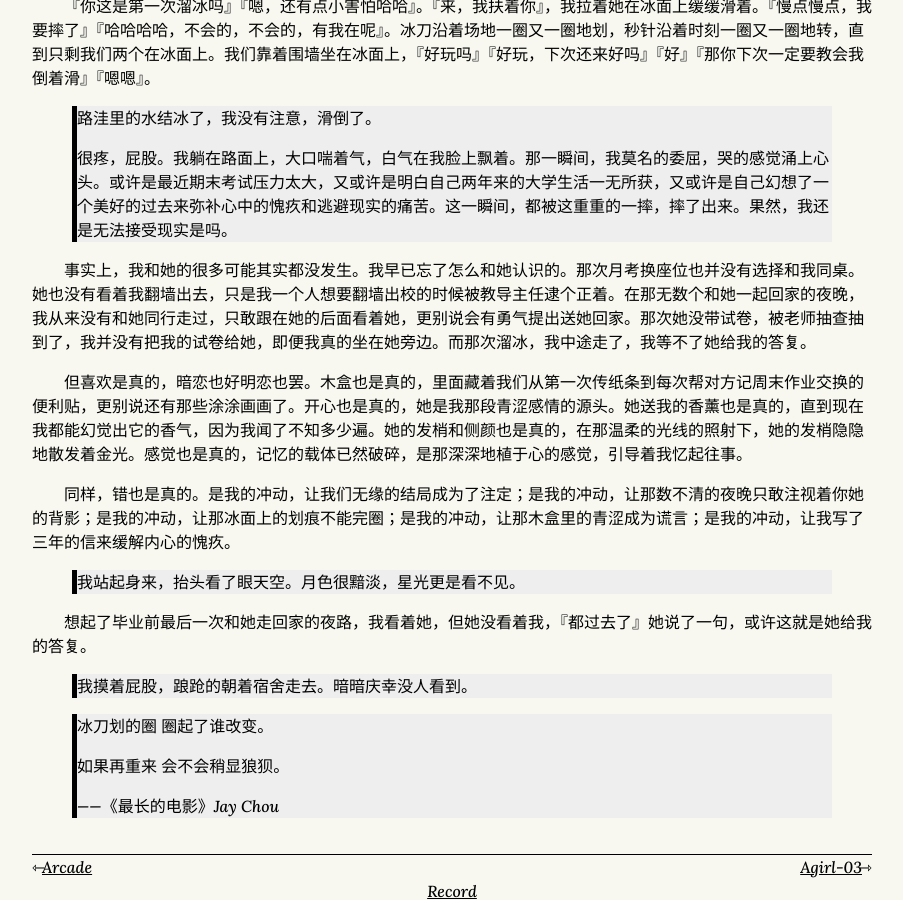
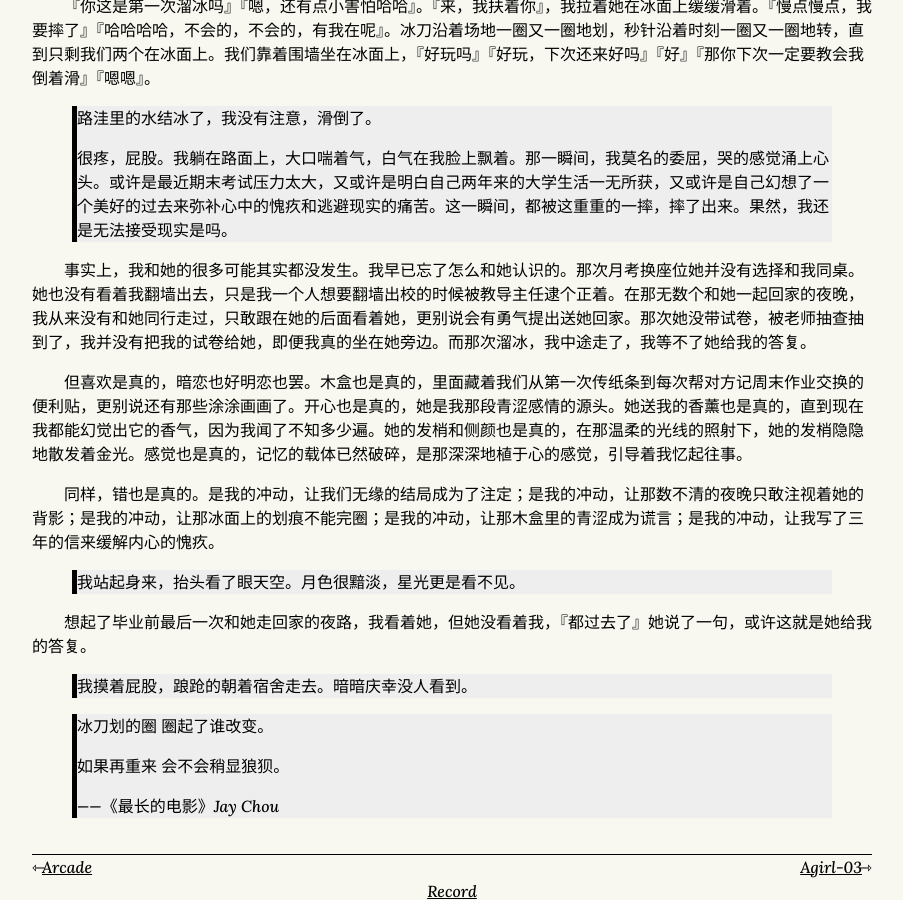
Before and after one commit to NeonSkylar69/NeonSkylar69.github.io, a Jekyll site: the page built from _posts/2022-11-24-Agirl-04.md, in a window 1280 px wide and 900 px high, scrolled down 1165 px. Shown: the whole window, without its empty margins (188-1091 px from the left). Built offline with Jekyll 4.4.1, drawn with Linux system fonts in a browser that asks for light colours.

Commit message:
Agirl-VER01

```diff
--- a/_posts/2022-11-24-Agirl-04.md
+++ b/_posts/2022-11-24-Agirl-04.md
@@ -41,11 +41,11 @@ category: Mood
 >
 > 很疼，屁股。我躺在路面上，大口喘着气，白气在我脸上飘着。那一瞬间，我莫名的委屈，哭的感觉涌上心头。或许是最近期末考试压力太大，又或许是明白自己两年来的大学生活一无所获，又或许是自己幻想了一个美好的过去来弥补心中的愧疚和逃避现实的痛苦。这一瞬间，都被这重重的一摔，摔了出来。果然，我还是无法接受现实是吗。
 
-&emsp;&emsp;事实上，我和她的很多可能其实都没发生。我早已忘了怎么和她认识的。那次月考换座位也并没有选择和我同桌。她也没有看着我翻墙出去，只是我一个人想要翻墙出校的时候被教导主任逮个正着。在那无数个和她一起回家的夜晚，我从来没有和她同行走过，只敢跟在她的后面看着她，更别说会有勇气提出送她回家。那次她没带试卷，被老师抽查抽到了，我并没有把我的试卷给她，即便我真的坐在她旁边。而那次溜冰，我中途走了，我等不了她给我的答复。
+&emsp;&emsp;事实上，我和她的很多可能其实都没发生。我早已忘了怎么和她认识的。那次月考换座位她并没有选择和我同桌。她也没有看着我翻墙出去，只是我一个人想要翻墙出校的时候被教导主任逮个正着。在那无数个和她一起回家的夜晚，我从来没有和她同行走过，只敢跟在她的后面看着她，更别说会有勇气提出送她回家。那次她没带试卷，被老师抽查抽到了，我并没有把我的试卷给她，即便我真的坐在她旁边。而那次溜冰，我中途走了，我等不了她给我的答复。
 
 &emsp;&emsp;但喜欢是真的，暗恋也好明恋也罢。木盒也是真的，里面藏着我们从第一次传纸条到每次帮对方记周末作业交换的便利贴，更别说还有那些涂涂画画了。开心也是真的，她是我那段青涩感情的源头。她送我的香薰也是真的，直到现在我都能幻觉出它的香气，因为我闻了不知多少遍。她的发梢和侧颜也是真的，在那温柔的光线的照射下，她的发梢隐隐地散发着金光。感觉也是真的，记忆的载体已然破碎，是那深深地植于心的感觉，引导着我忆起往事。
 
-&emsp;&emsp;同样，错也是真的。是我的冲动，让我们无缘的结局成为了注定；是我的冲动，让那数不清的夜晚只敢注视着你她的背影；是我的冲动，让那冰面上的划痕不能完圈；是我的冲动，让那木盒里的青涩成为谎言；是我的冲动，让我写了三年的信来缓解内心的愧疚。
+&emsp;&emsp;同样，错也是真的。是我的冲动，让我们无缘的结局成为了注定；是我的冲动，让那数不清的夜晚只敢注视着她的背影；是我的冲动，让那冰面上的划痕不能完圈；是我的冲动，让那木盒里的青涩成为谎言；是我的冲动，让我写了三年的信来缓解内心的愧疚。
 
 > 我站起身来，抬头看了眼天空。月色很黯淡，星光更是看不见。
 
```
Also changed, not shown: _posts/2022-01-02-Agirl-02.md (added, +42 -0 lines).
